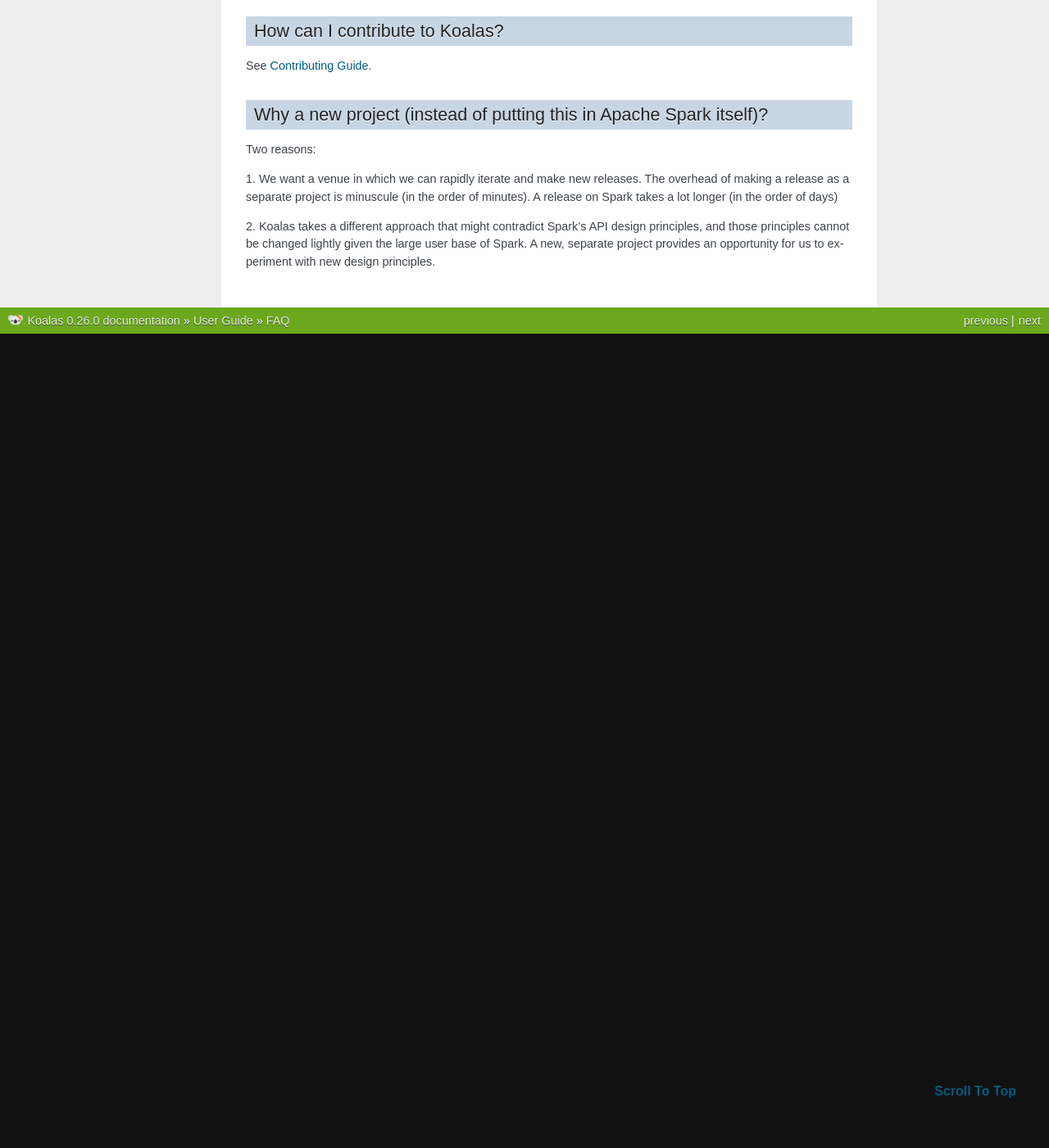
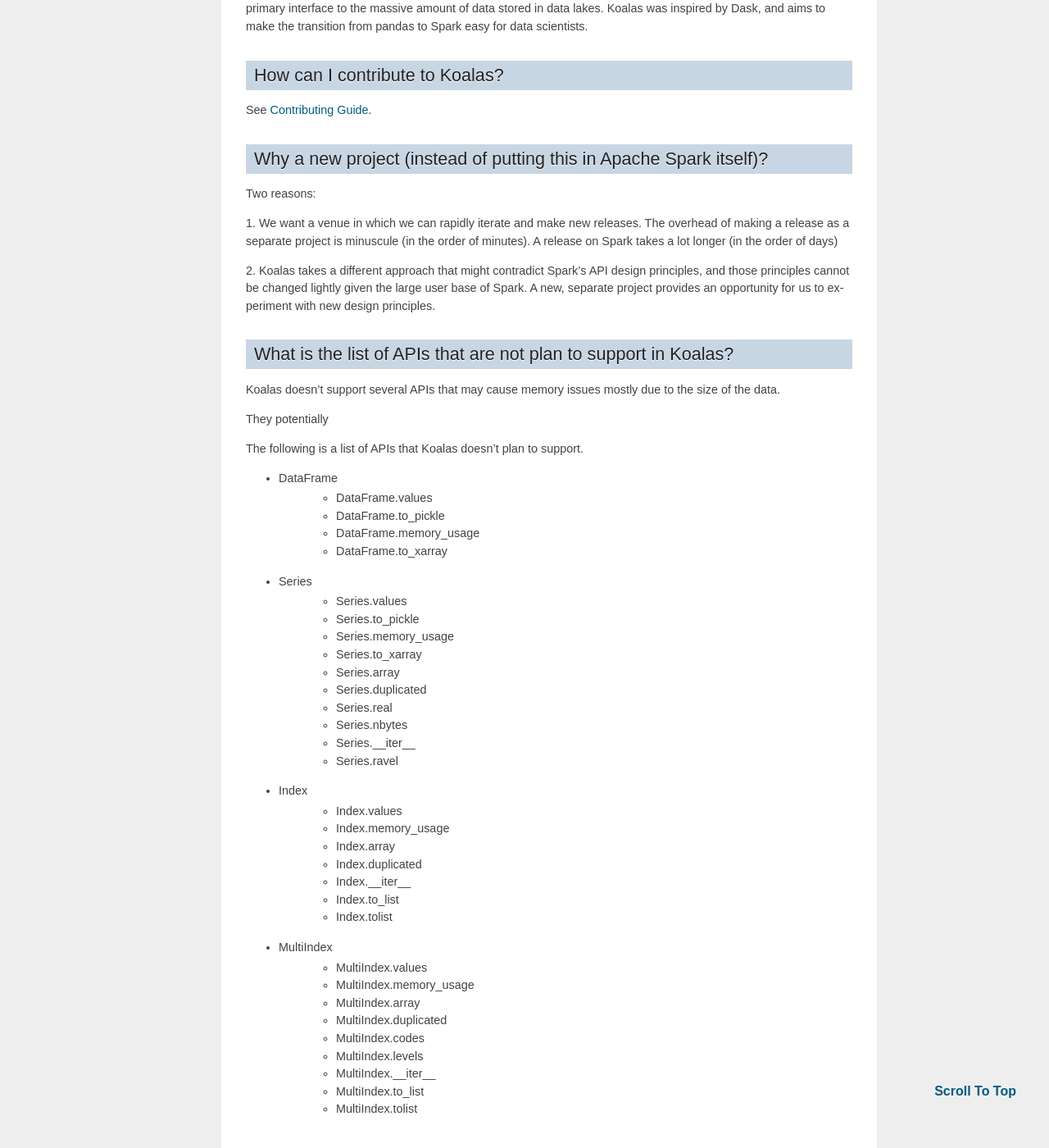
Before and after one commit to databricks/koalas, a Sphinx documentation site: the page built from docs/source/user_guide/faq.rst, in a window 1280 px wide and 1400 px high, scrolled down 1305 px. Shown: the whole window at 82% size. Built offline with Sphinx 7.4.7, drawn with Linux system fonts in a browser that asks for light colours; pages that are not in the unit, such as notebooks, are missing from menus; the version number is read from the project's files by our own code; before the commit the page ends 1712 px from its top, so only the background shows below that; some of the changed text lies outside the part shown.

Commit message:
Add missing APIs to docs

```diff
--- a/docs/source/user_guide/faq.rst
+++ b/docs/source/user_guide/faq.rst
@@ -62,3 +62,50 @@
 2. Koalas takes a different approach that might contradict Spark's API design principles, and those
 principles cannot be changed lightly given the large user base of Spark. A new, separate project
 provides an opportunity for us to experiment with new design principles.
+
+What is the list of APIs that are not plan to support in Koalas?
+----------------------------------------------------------------
+
+Koalas doesn't support several APIs that may cause memory issues mostly due to the size of the data.
+
+They potentially
+
+The following is a list of APIs that Koalas doesn't plan to support.
+
+- DataFrame
+    - DataFrame.values
+    - DataFrame.to_pickle
+    - DataFrame.memory_usage
+    - DataFrame.to_xarray
+
+- Series
+    - Series.values
+    - Series.to_pickle
+    - Series.memory_usage
+    - Series.to_xarray
+    - Series.array
+    - Series.duplicated
+    - Series.real
+    - Series.nbytes
+    - Series.__iter__
+    - Series.ravel
+
+- Index
+    - Index.values
+    - Index.memory_usage
+    - Index.array
+    - Index.duplicated
+    - Index.__iter__
+    - Index.to_list
+    - Index.tolist
+
+- MultiIndex
+    - MultiIndex.values
+    - MultiIndex.memory_usage
+    - MultiIndex.array
+    - MultiIndex.duplicated
+    - MultiIndex.codes
+    - MultiIndex.levels
+    - MultiIndex.__iter__
+    - MultiIndex.to_list
+    - MultiIndex.tolist
```
Also changed, not shown: docs/source/user_guide/best_practices.rst (+0 -42 lines).
